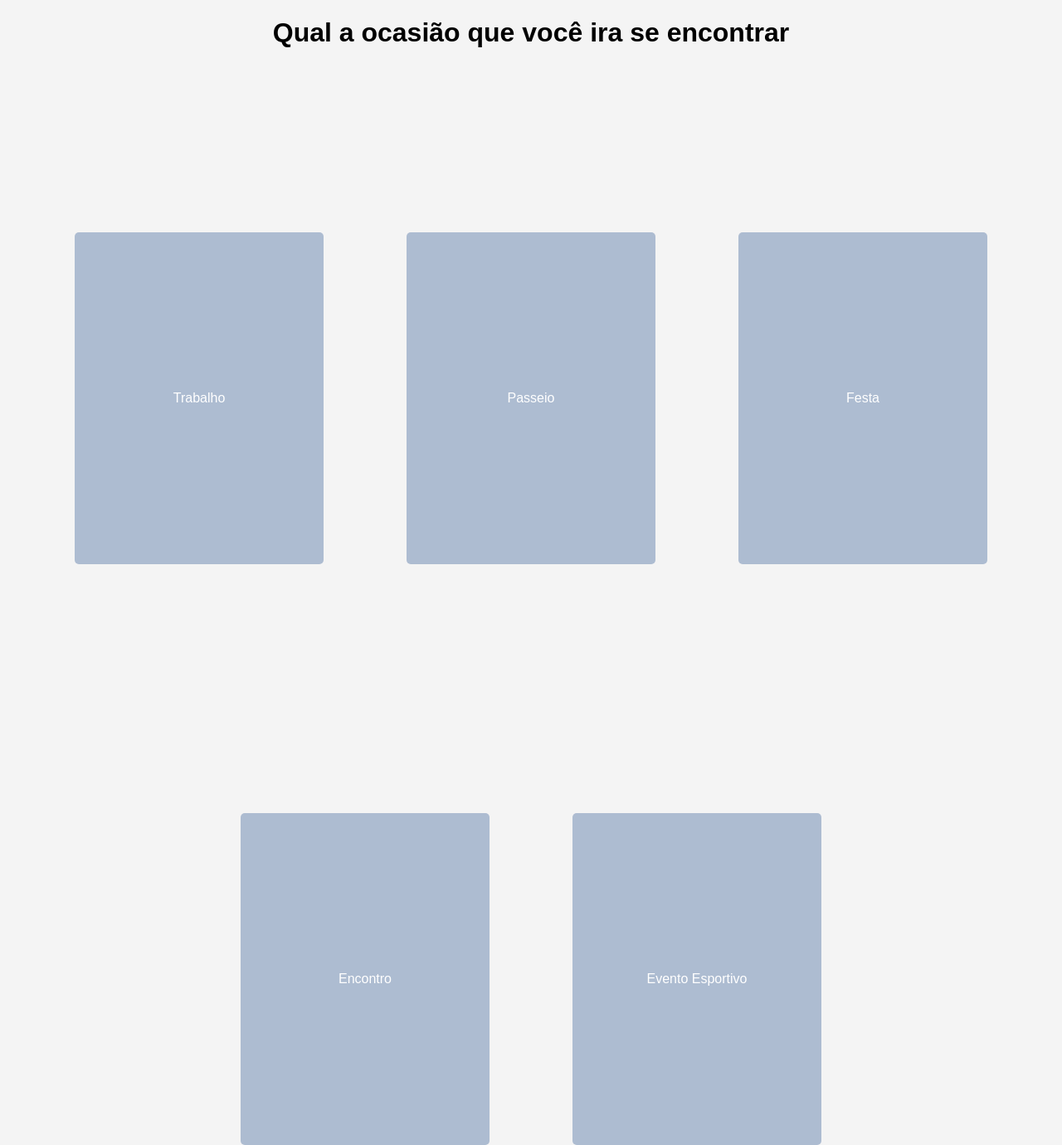
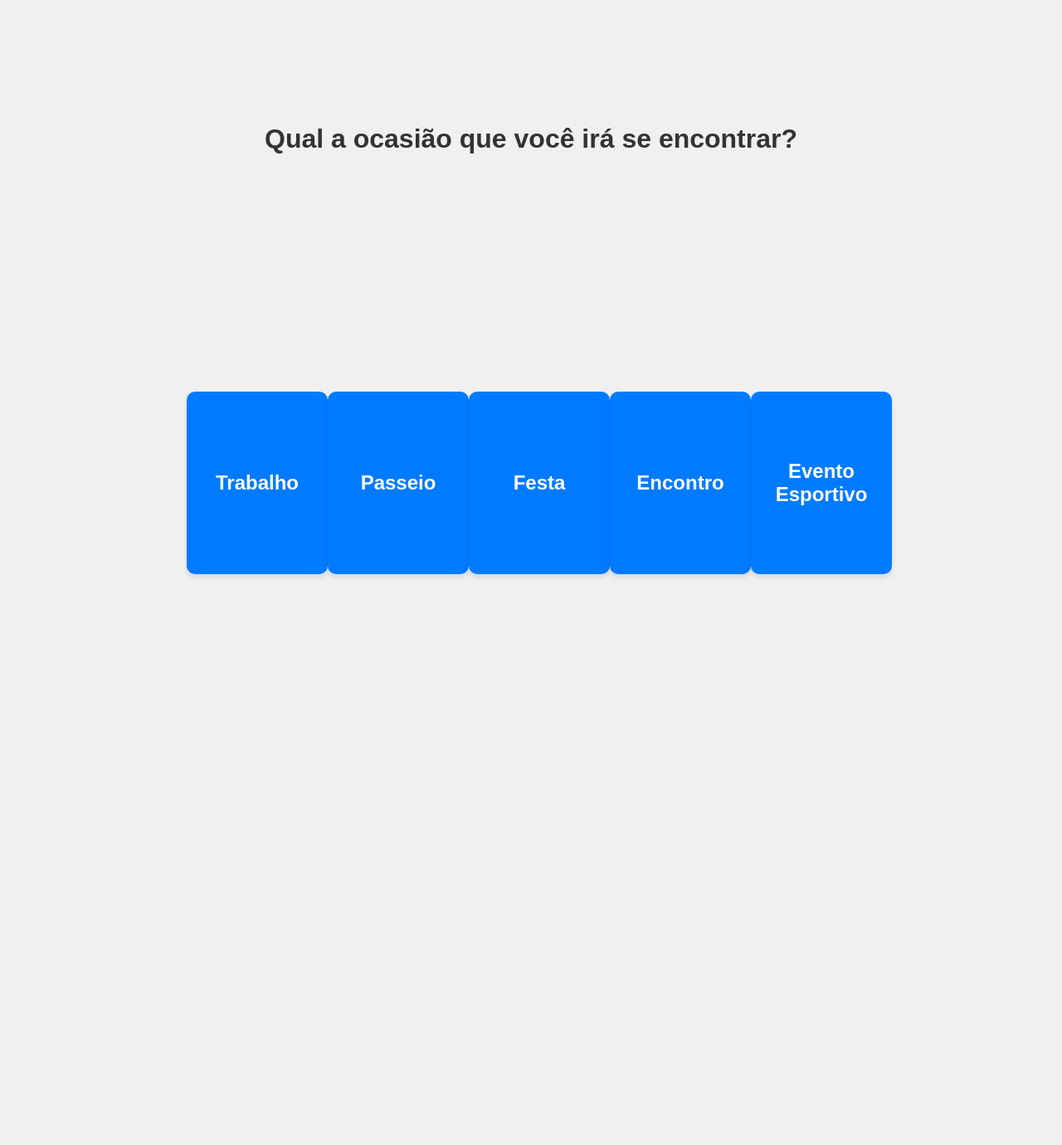
Before and after one commit to zacks08/armoni-andamento, a PHP site: page /tela-2.html in a window 1280 px wide. Shown: the whole page at 83% size. After the commit the page ends 696 px from the top, so only its background shows below. Run offline with PHP 8.4, Linux system fonts and the light colour scheme.

Commit message:
inicial cards
emplementando os cards pra ficar mais dinamico para  o ususario

```diff
--- a/tela-2.html
+++ b/tela-2.html
@@ -4,20 +4,70 @@
     <meta charset="UTF-8">
     <meta name="viewport" content="width=device-width, initial-scale=1.0">
     <title>Tela 2</title>
-    <link rel="stylesheet" href="telas.css">
+
+   <link rel="stylesheet" href="telas.css">
 </head>
 <body>
-    <h1>Qual a ocasião que você ira se encontrar</h1>
+    <h1>Qual a ocasião que você irá se encontrar?</h1>
 
-    <div class="button-container">
-        <button onclick="escolher(1)" class="button">Trabalho</button>
-        <button onclick="escolher(2)"class="button">Passeio</button>
-        <button onclick="escolher(3)"class="button">Festa</button>
-        <button onclick="escolher(4)"class="button">Encontro</button>
-        <button onclick="escolher(5)"class="button">Evento Esportivo</button>
+    <div class="card-container">
+        <div class="card" onclick="escolher(1)">
+            <div class="card-front">
+                <h2>Trabalho</h2>
+            </div>
+            <div class="card-back">
+                <p>Roupas formais e elegantes.</p>
+            </div>
+        </div>
+
+        <div class="card" onclick="escolher(2)">
+            <div class="card-front">
+                <h2>Passeio</h2>
+            </div>
+            <div class="card-back">
+                <p>Roupas casuais e confortáveis.</p>
+            </div>
+        </div>
+
+        <div class="card" onclick="escolher(3)">
+            <div class="card-front">
+                <h2>Festa</h2>
+            </div>
+            <div class="card-back">
+                <p>Roupas descoladas e estilosas.</p>
+            </div>
+        </div>
+
+        <div class="card" onclick="escolher(4)">
+            <div class="card-front">
+                <h2>Encontro</h2>
+            </div>
+            <div class="card-back">
+                <p>Roupas para impressionar!</p>
+            </div>
+        </div>
+
+        <div class="card" onclick="escolher(5)">
+            <div class="card-front">
+                <h2>Evento Esportivo</h2>
+            </div>
+            <div class="card-back">
+                <p>Roupas esportivas e práticas.</p>
+            </div>
+        </div>
     </div>
 
-
-<script src="tela-2.js"></script>
+    <script>
+        function escolher(opcao) {
+            const escolhas = [
+                "Você escolheu Trabalho.",
+                "Você escolheu Passeio.",
+                "Você escolheu Festa.",
+                "Você escolheu Encontro.",
+                "Você escolheu Evento Esportivo."
+            ];
+            alert(escolhas[opcao - 1]); // Exibe a escolha como alerta.
+        }
+    </script>
 </body>
 </html>
--- a/telas.css
+++ b/telas.css
@@ -1,51 +1,63 @@
 body {
     font-family: Arial, sans-serif;
-    margin: 0;
-    padding: 0;
+    display: flex;
+    flex-wrap: wrap;
     justify-content: center;
     align-items: center;
-    background-color: #f4f4f4;
-}
-h1{
-display: flex;
-justify-items: center;
-justify-content: center;
-}
-.button-container {
-    display: flex;
-    gap: 100px; /* Espaçamento entre os botões */
-    flex-wrap: wrap; /* Permite que os botões se movam para a linha seguinte em telas pequenas */
-    justify-content: center; /* Centraliza os botões */
+    min-height: 100vh;
+    margin: 0;
+    background-color: #f0f0f0;
 }
 
-.button {
-    height: 400px;
-    width: 300px;
-    margin-top: 200px;
-    padding: 10px 20px;
-    font-size: 16px;
-    color: white;
-    background-color: #adbcd1;
-    border: none;
-    border-radius: 5px;
-    cursor: pointer;
-    transition: background-color 0.3s ease, transform 0.2s ease;
+h1 {
+    width: 100%;
+    text-align: center;
+    margin-bottom: 30px;
+    color: #333;
 }
 
-.button:hover {
-    background-color: #1f3574;
-    transform: translateY(-2px); /* Efeito de elevação ao passar o mouse */
+.card-container {
+    display: flex;
+    flex-wrap: wrap;
+    gap: 20px;
+    justify-content: center;
 }
 
-.button:active {
-    transform: translateY(2px); /* Efeito de pressionamento ao clicar */
+.card {
+    width: 150px;
+    height: 200px;
+    position: relative;
+    transform-style: preserve-3d;
+    transition: transform 0.6s;
+    cursor: pointer;
+    perspective: 1000px;
 }
 
-/* Responsividade: Quando a tela é menor que 600px, os botões ficam empilhados */
-@media (max-width: 600px) {
+.card:hover {
+    transform: rotateY(180deg);
+}
 
+.card-front, .card-back {
+    position: absolute;
+    width: 100%;
+    height: 100%;
+    backface-visibility: hidden;
+    display: flex;
+    justify-content: center;
+    align-items: center;
+    text-align: center;
+    border-radius: 10px;
+    box-shadow: 0 4px 6px rgba(0, 0, 0, 0.1);
+    padding: 10px;
+}
 
-    .button-container {
-        flex-direction: column; /* Coloca os botões em uma coluna */
-    }
+.card-front {
+    background-color: #007BFF;
+    color: white;
 }
+
+.card-back {
+    background-color: #28a745;
+    color: white;
+    transform: rotateY(180deg);
+}
```
Also changed, not shown: tela-2.js (line endings or trailing spaces).
